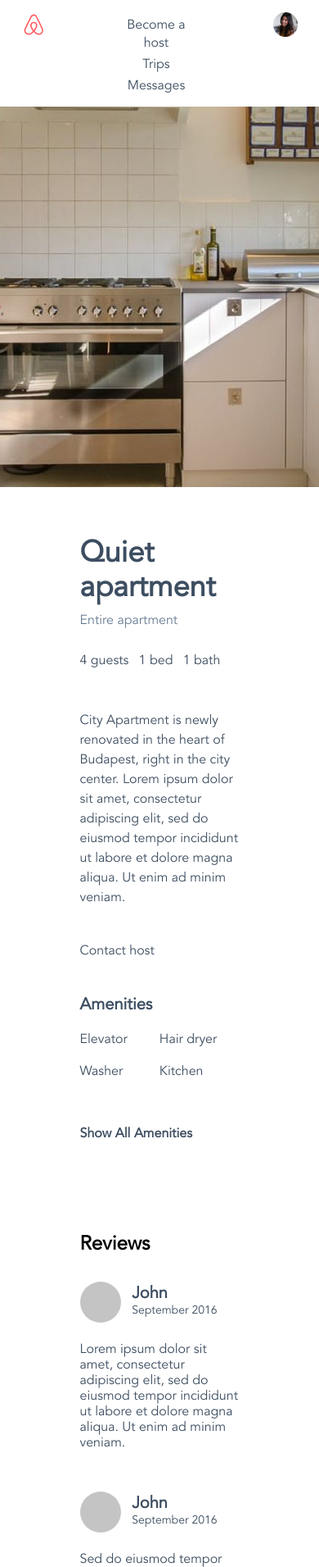
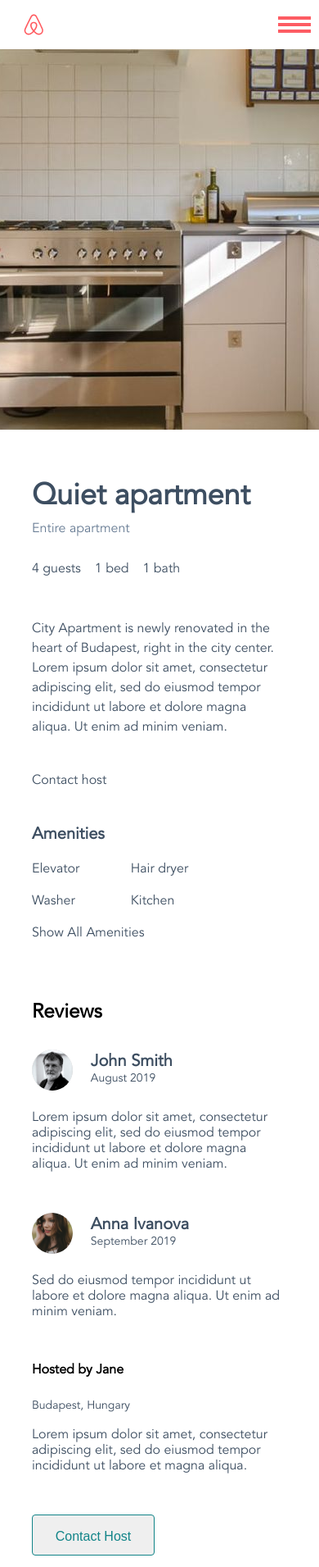
Before and after one commit to Annetastar/Airbnb_1, a plain HTML site: page src/index.html in a window 390 px wide. Shown: the top 1911 px of the page at 82% size. Drawn offline with Linux system fonts and the light colour scheme.

Commit message:
Created burger-menu

```diff
--- a/src/index.html
+++ b/src/index.html
@@ -10,8 +10,13 @@
   <title>AirBnB</title>
 </head>
  <header class="header">
+   <div class="header_main">
+   <img src="../images/logo.png" alt="logo" class="header_main_logo">
    <nav class="header__top">
-     <img src="../images/logo.png" alt="logo" class="header__top_logo">
+     <input id="menu__toggle" type="checkbox" />
+     <label class="menu__btn" for="menu__toggle">
+       <span></span>
+     </label>
      <ul class="header__top_nav">
        <li class="header__top_nav_list">
          <a href="#" class="header__top_nav_list_link">Become a host</a>
@@ -25,6 +30,7 @@
      </ul>
      <img src="../images/photo.png" alt="photo">
    </nav>
+   </div>
   <div class="header__image"></div>
  </header>
  <main class="main_section">
@@ -49,8 +55,8 @@
          <span class="section__apartament_info_3">1 bath</span>
        </div>
          <p class="section__apartament_about">City Apartment is newly renovated in the heart of Budapest, right in the city center. Lorem ipsum dolor sit amet, consectetur adipiscing elit, sed do eiusmod tempor incididunt ut labore et dolore magna aliqua. Ut enim ad minim veniam.</p>
-         <span class="section__apartament_about_contact-host">Contact host</span>
-         <h6 class="section__apartament_amenities_title">Amenities</h6>
+         <a href="#" class="section__apartament_about_contact-host">Contact host</a>
+         <h2 class="section__apartament_amenities_title">Amenities</h2>
        <div class="section__apartament_amenities_box">
          <div class="section__apartament_amenities_box-1">
            <span class="section__apartament_amenities_box-1_elevator">Elevator</span>
@@ -61,26 +67,30 @@
            <span class="section__apartament_amenities_box-2_kitchen">Kitchen</span>
          </div>
          </div>
-           <h6 class="section__apartament_show">Show All Amenities</h6>
+           <a href="#" class="section__apartament_show">Show All Amenities</a>
          </div>
      <div class="section__reviews">
        <h2 class="section__reviews_title">Reviews</h2>
+       <div class="review_1">
        <div class="section__reviews_user">
-         <div class="section__reviews_user_photo user-photo"></div>
+         <img src="../images/user-2.jpg" class="section__reviews_user_photo user-photo"></img>
          <div class="section__reviews_user_profile">
-         <p class="section__reviews_user_profile_name">John</p>
-         <p class="section__reviews_user_profile_date">September 2016</p>
+         <p class="section__reviews_user_profile_name">John Smith</p>
+         <p class="section__reviews_user_profile_date">August 2019</p>
          </div>
        </div>
        <p class="section__reviews_user_review">Lorem ipsum dolor sit amet, consectetur adipiscing elit, sed do eiusmod tempor incididunt ut labore et dolore magna aliqua. Ut enim ad minim veniam.</p>
-       <div class="section__reviews_user">
-         <div class="section__reviews_user_photo user-photo"></div>
+       </div>
+       <div class="review_2">
+         <div class="section__reviews_user">
+         <img src="../images/user-1.jpg" class="section__reviews_user_photo user-photo">
          <div class="section__reviews_user_profile">
-           <p class="section__reviews_user_profile_name">John</p>
-           <p class="section__reviews_user_profile_date">September 2016</p>
+           <p class="section__reviews_user_profile_name">Anna Ivanova</p>
+           <p class="section__reviews_user_profile_date">September 2019</p>
          </div>
        </div>
        <p class="section__reviews_user_review">Sed do eiusmod tempor incididunt ut labore et dolore magna aliqua. Ut enim ad minim veniam.</p>
+     </div>
      </div>
      <div class="section__host">
        <h4 class="section__host_title">Hosted by Jane</h4>
@@ -94,19 +104,19 @@
   <hr>
   <div class="footer_columns">
     <div class="footer_columns_column">
-      <h5 class="footer_columns_column_title">Airbnb</h5>
+      <h3 class="footer_columns_column_title">Airbnb</h3>
       <a href="#" class="footer_columns_column_step">About</a>
       <a href="#" class="footer_columns_column_step">Press</a>
       <a href="#" class="footer_columns_column_step">Help</a>
     </div>
     <div class="footer_columns_column">
-      <h5 class="footer_columns_column_title">Discover</h5>
+      <h3 class="footer_columns_column_title">Discover</h3>
       <a href="#" class="footer_columns_column_step">Travel credit</a>
       <a href="#" class="footer_columns_column_step">Business</a>
       <a href="#" class="footer_columns_column_step">Guidebooks</a>
     </div>
     <div class="footer_columns_column">
-      <h5 class="footer_columns_column_title">Hosting</h5>
+      <h3 class="footer_columns_column_title">Hosting</h3>
       <a href="#" class="footer_columns_column_step">Why host</a>
       <a href="#" class="footer_columns_column_step">Hospitality</a>
       <a href="#" class="footer_columns_column_step">Community</a>
--- a/src/style.scss
+++ b/src/style.scss
@@ -5,22 +5,27 @@ $color-popular: #3D4E61;
 }
 
 .header {
+  &_main {
+    display: flex;
+    padding: 15px 26px;
+    justify-content: space-between;
+
+    &_logo {
+        width: 30px;
+        height: 30px;
+    }
+  }
   &__top {
     display: flex;
     justify-content: space-between;
-    padding: 15px 26px;
-    &_logo {
-      width: 30px;
-      height: 30px;
+    > input {
+      display: none;
     }
     &_nav {
       display: flex;
       justify-content: flex-end;
-      width: 30%;
-      margin-top: 0;
-      margin-bottom: 0;
-      margin-left: 65%;
       padding: 0;
+      margin: 0;
       &_list {
         margin-top: 4px;
         margin-right: 8%;
@@ -38,6 +43,10 @@ $color-popular: #3D4E61;
         }
       }
     }
+    > img {
+      width: 30px;
+      height: 30px;
+    }
   }
   &__image {
     height: 464px;
@@ -52,9 +61,6 @@ $color-popular: #3D4E61;
     margin-bottom: 75px;
   }
 
-  //display: flex;
-  //justify-content: space-between;
-  //padding: 39px calc(50% - 450px);
   &__apartament {
     display: flex;
     flex-direction: column;
@@ -97,6 +103,8 @@ $color-popular: #3D4E61;
         line-height: 19px;
         color: $color-popular;
         margin-bottom: 44px;
+        text-decoration: none;
+        cursor: pointer;
       }
     }
     &_amenities {
@@ -140,6 +148,8 @@ $color-popular: #3D4E61;
       font-size: 16px;
       line-height: 19px;
       color: $color-popular;
+      text-decoration: none;
+      cursor: pointer;
     }
   }
   &_booking {
@@ -343,9 +353,15 @@ $color-popular: #3D4E61;
 
 
 
-@media screen and (max-width: 490px){
+@media screen and (max-width: 499px){
   .header {
     &__top {
+        > #menu__toggle {
+          opacity: 0;
+        }
+      > img {
+        display: none;
+      }
       &_nav {
         display: flex;
         flex-direction: column;
@@ -359,4 +375,67 @@ $color-popular: #3D4E61;
       }
     }
   }
+  .menu__btn {
+    display: flex;
+    align-items: center;
+    position: absolute;
+    top: 5px;
+    right: 10px;
+    width: 40px;
+    height: 50px;
+    cursor: pointer;
+    z-index: 5;
+
+    > span,
+    > span::before,
+    > span::after {
+      display: block;
+      position: absolute;
+      width: 100%;
+      height: 4px;
+      background-color: #FD5C63;
+    }
+
+    > span::before {
+      content: '';
+      top: -8px;
+    }
+
+    > span::after {
+      content: '';
+      top: 8px;
+    }
+  }
+  #menu__toggle:checked ~ .menu__btn > span {
+    transform: rotate(45deg);
+  }
+  #menu__toggle:checked ~ .menu__btn > span::before {
+    top: 0;
+    transform: rotate(0);
+  }
+  #menu__toggle:checked ~ .menu__btn > span::after {
+    top: 0;
+    transform: rotate(90deg);
+  }
+  #menu__toggle:checked ~ .header__top_nav{
+    //position: static;
+    visibility: visible;
+    left: 0;
+  }
+  .header__top_nav {
+    margin-top: 20px;
+    display: block;
+    position: absolute;
+    left: 0;
+    top: -20px;
+    width: 100%;
+    visibility: hidden;
+    background-color: #fa91a9;
+    .nav_list {
+      font-size: 30px;
+    }
+  }
+  .section {
+    padding: 0 10%;
+  }
 }
```
Also changed, not shown: images/user-1.jpg (added), images/user-2.jpg (added), src/style.css, 1 other file.
